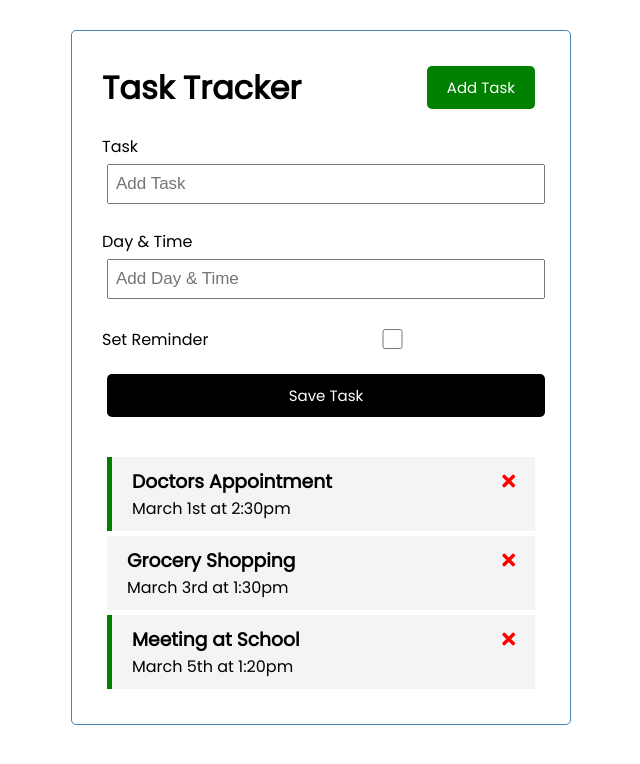
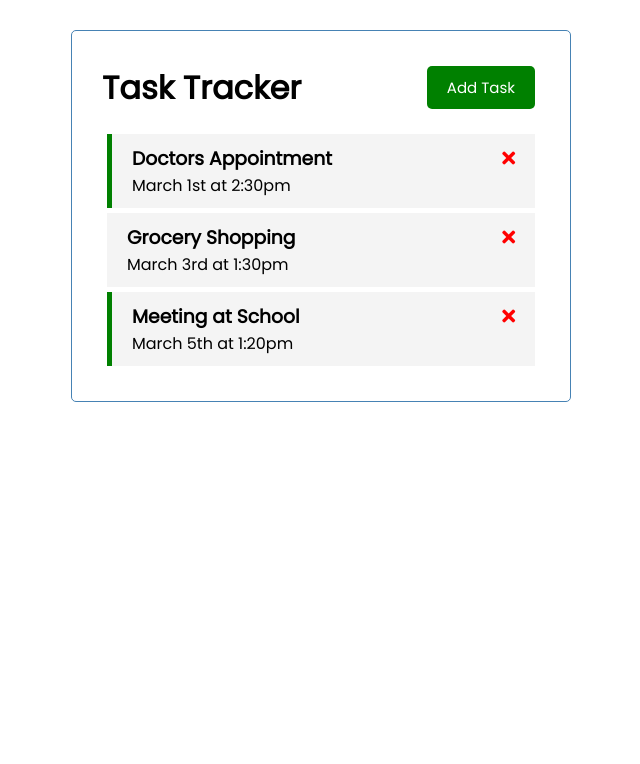
Before and after one commit to maximbelo/taskTrackerVueJS, a Vue app: page / in a window 1280 px wide. Shown: the top 764 px of the page, without its empty margins (319-959 px from the left). Built offline with nearby package versions, Linux system fonts and the light colour scheme.

Commit message:
Added logic to toggle add task form

```diff
--- a/src/App.vue
+++ b/src/App.vue
@@ -1,7 +1,7 @@
 <template>
   <div class="container">
-    <Header title="Task Tracker" />
-    <AddTask @add-task="addTask" />
+    <Header title="Task Tracker" @toggle-add-task="toggleAddTask" />
+    <div v-show="showAddTask"><AddTask @add-task="addTask" /></div>
     <Tasks
       @toggle-reminder="toggleReminder"
       @delete-task="deleteTask"
@@ -26,9 +26,13 @@ export default {
   data() {
     return {
       tasks: [],
+      showAddTask: false,
     };
   },
   methods: {
+    toggleAddTask() {
+      this.showAddTask = !this.showAddTask;
+    },
     addTask(task) {
       this.tasks = [...this.tasks, task];
     },
--- a/src/components/Button.vue
+++ b/src/components/Button.vue
@@ -15,7 +15,7 @@ export default {
 
   methods: {
     onClick() {
-      console.log("clicked");
+      this.$emit("toggle-add-task");
     },
   },
 };
--- a/src/components/Header.vue
+++ b/src/components/Header.vue
@@ -1,7 +1,11 @@
 <template>
   <header>
     <h1>{{ title }}</h1>
-    <Button text="Add Task" color="green" />
+    <Button
+      text="Add Task"
+      color="green"
+      @toggle-add-task="$emit('toggle-add-task')"
+    />
   </header>
 </template>
 
```
